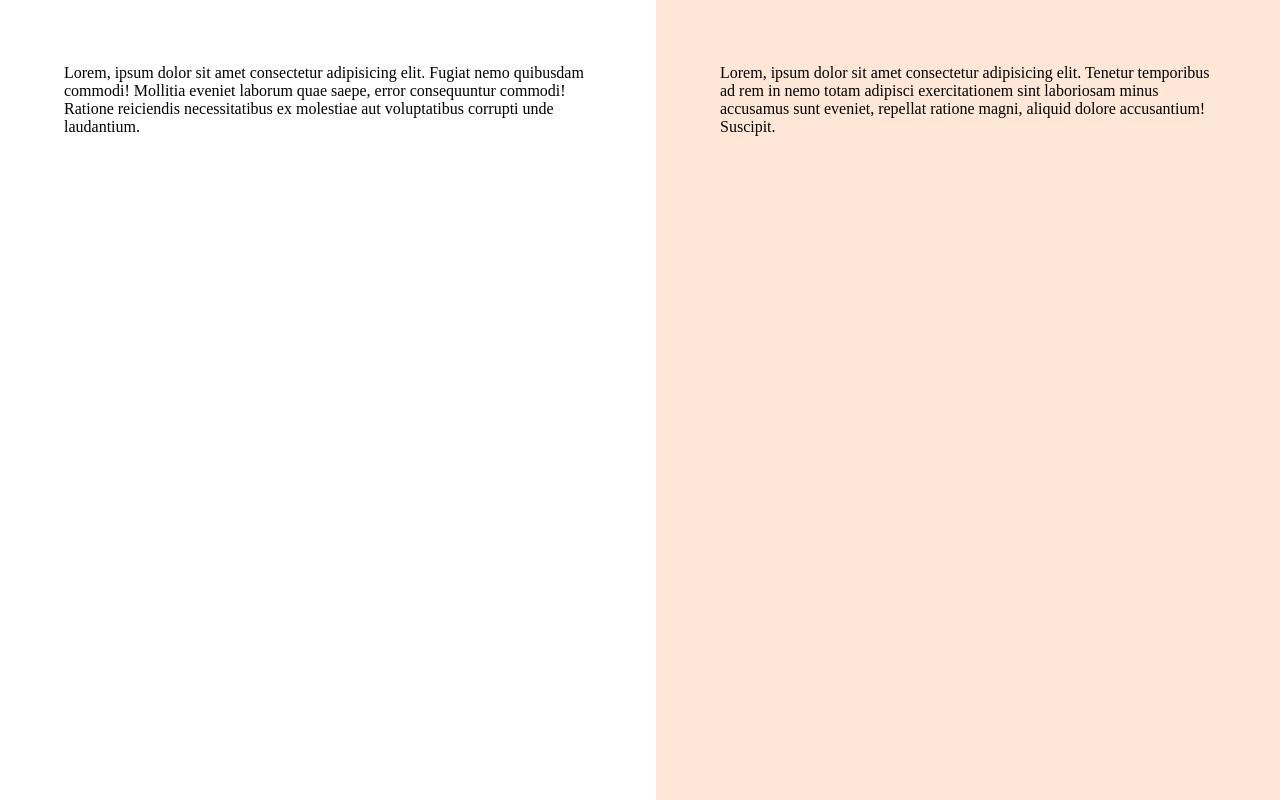
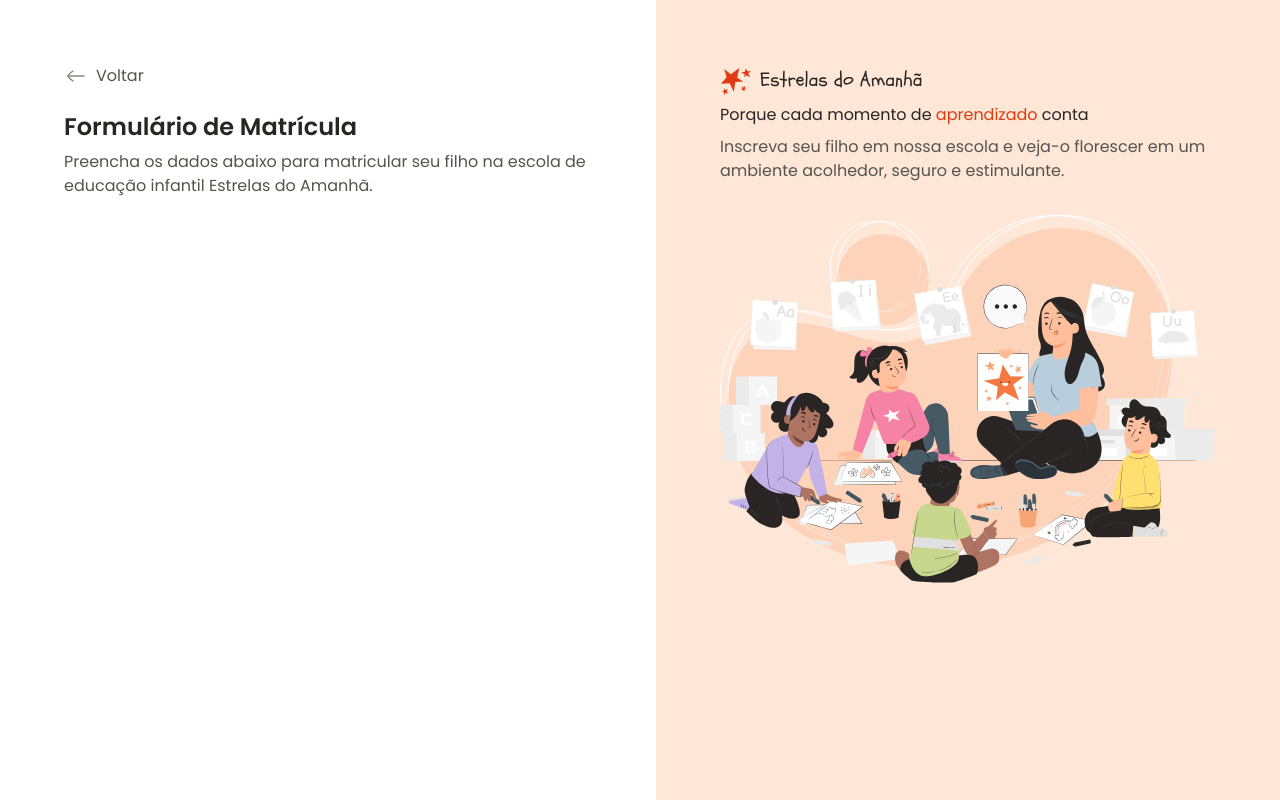
Before and after one commit to juanpablolpf/projeto-formulario-matricula, a plain HTML site: page index.html in a window 1280 px wide. Drawn offline with Linux system fonts and the light colour scheme.

Commit message:
Conteúdo aside e conteúdo initial do main

```diff
--- a/index.html
+++ b/index.html
@@ -13,12 +13,28 @@
     <div id="app">
         <main>
             <div class="main-container">
-                Lorem, ipsum dolor sit amet consectetur adipisicing elit. Fugiat nemo quibusdam commodi! Mollitia eveniet laborum quae saepe, error consequuntur commodi! Ratione reiciendis necessitatibus ex molestiae aut voluptatibus corrupti unde laudantium.
+               <div class="back">
+                <img src="assets/icons/arrow-left-02.svg" alt="">
+                <span>Voltar</span>
+               </div>
+
+               <h1>Formulário de Matrícula</h1>
+               <p>Preencha os dados abaixo para matricular seu filho na escola de educação infantil Estrelas do Amanhã.</p>
             </div>
         </main>
 
         <aside>
-            <div class="aside-container">Lorem, ipsum dolor sit amet consectetur adipisicing elit. Tenetur temporibus ad rem in nemo totam adipisci exercitationem sint laboriosam minus accusamus sunt eveniet, repellat ratione magni, aliquid dolore accusantium! Suscipit.</div>
+            <div class="aside-container">
+                <header>
+                    <img src="assets/logo.svg" alt="">
+                    <h2>Porque cada momento de
+                        <span>aprendizado</span>
+                        conta
+                    </h2>
+                    <p>Inscreva seu filho em nossa escola e veja-o florescer em um ambiente acolhedor, seguro e estimulante.</p>
+                </header>
+                <img src="assets/Illustration.svg" alt="ilustração de uma professora com ciranças prestando atenção">
+            </div>
         </aside>
     </div>
 </body>
--- a/style/global.css
+++ b/style/global.css
@@ -24,4 +24,16 @@
 
 body {
     overflow: hidden;
+
+    font: var(--text);
+    color: var(--text-secondary);
 }
+
+h1, h2 {
+    color: var(--text-primary);
+}
+
+img {
+    max-width: 100%;
+    height: auto;
+}
--- a/style/layout.css
+++ b/style/layout.css
@@ -14,6 +14,18 @@ main {
         max-width: 33rem;
         margin-left: auto;
     }
+
+    & .back {
+        display: flex;
+        align-items: center;
+        gap: .5rem;
+        margin-bottom: 1.5rem;
+    }
+
+    & h1 {
+        font: 600 1.5rem/1.25 var(--font-family);
+        margin-bottom: .5rem;
+    }
 }
 
 aside {
@@ -22,5 +34,17 @@ aside {
 
     & .aside-container {
         max-width: 31rem;
+
+        & > img {
+           margin-top: 2rem;
+        }
+    }
+
+    & h2 {
+       font: 600 2.5/1.25 var(--font-family);
+       margin-bottom: .5rem;
+       & span {
+        color: var(--text-highlight);
+       }
     }
 }
```
